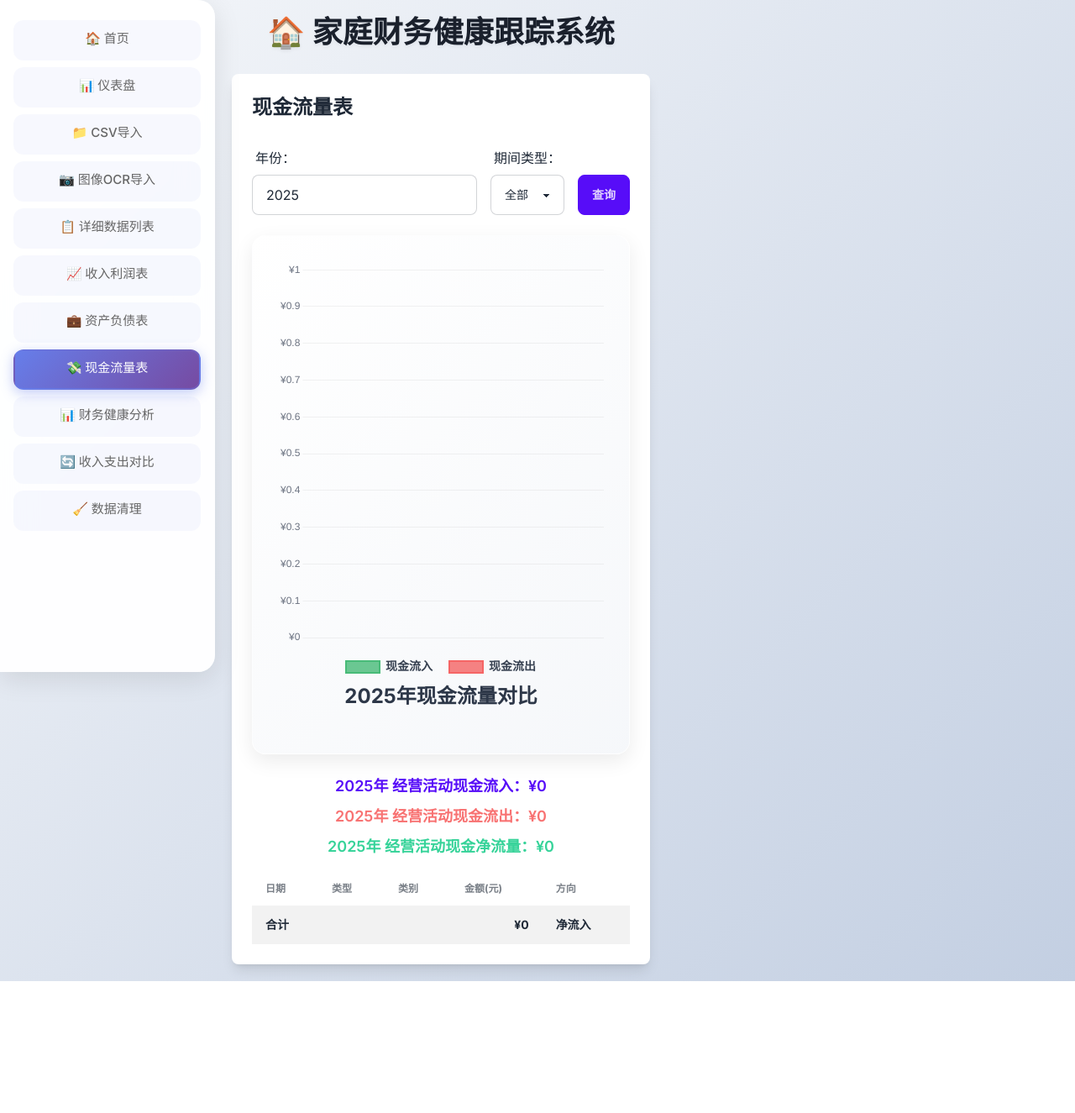
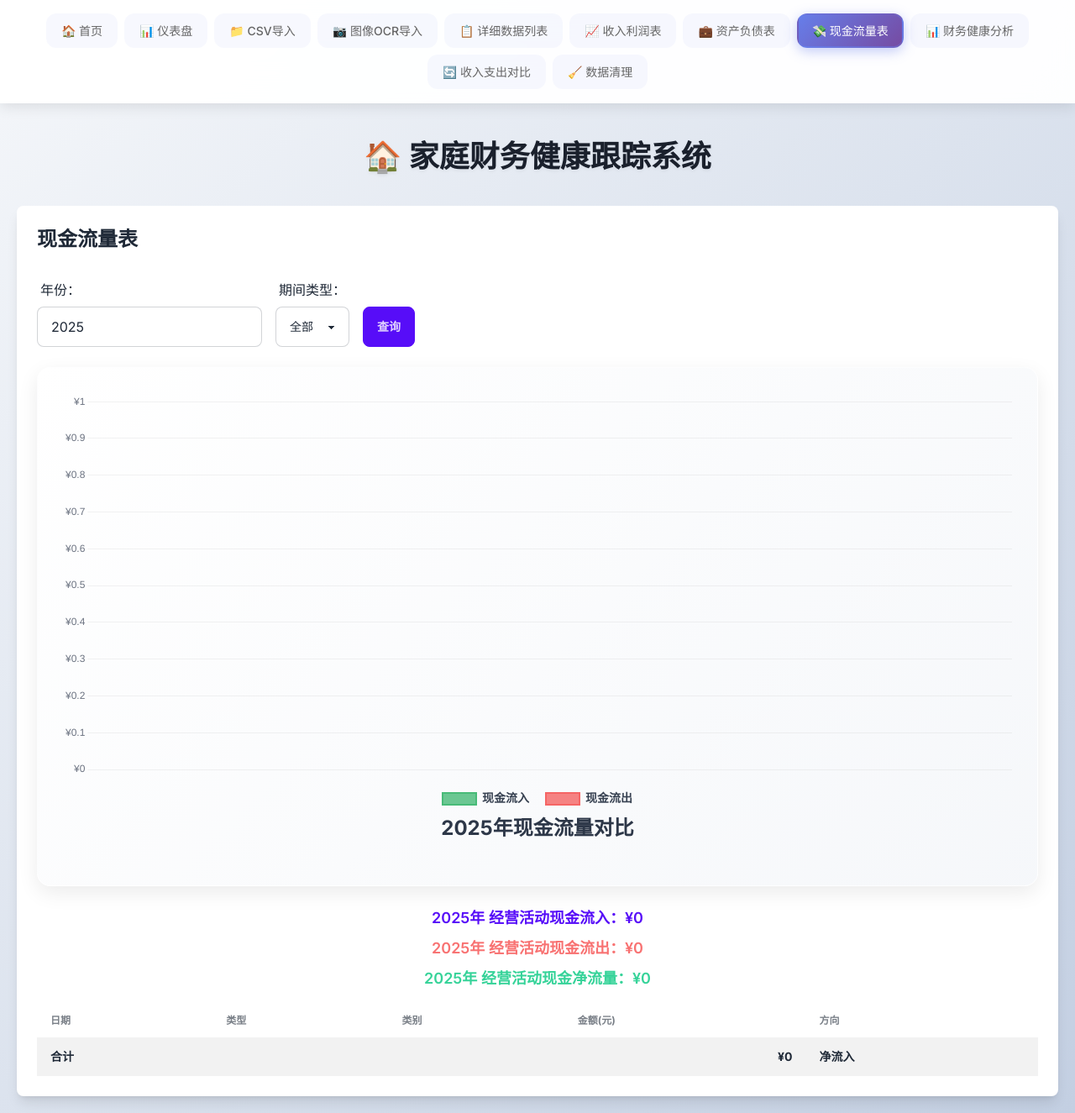
Before and after one commit to lianyibupt/family_finance, a Flask app: page /cash_flow in a window 1280 px wide. Shown: the whole page at 84% size. Before the commit the page ends 1168 px from the top, so only its background shows below. Run offline with Flask 3, Linux system fonts and the light colour scheme; some libraries are stand-ins or nearby versions.

Commit message:
update Sider

```diff
--- a/app/templates/base.html
+++ b/app/templates/base.html
@@ -39,69 +39,79 @@
             padding: 0;
             margin: 0;
             display: flex;
+            flex-direction: column;
         }
 
-        /* 侧边栏样式 */
-        .sidebar {
-            width: 220px;
-            position: relative;
+        /* 顶部导航栏样式 */
+        .header {
+            background: rgba(255, 255, 255, 0.95);
+            backdrop-filter: blur(20px);
+            border-bottom: 1px solid rgba(255, 255, 255, 0.2);
+            box-shadow: 0 4px 16px rgba(0, 0, 0, 0.1);
+            padding: 16px 20px;
+            position: sticky;
+            top: 0;
+            z-index: 100;
         }
 
-        .sidebar .menu-container {
-            background: rgba(255, 255, 255, 0.95);
-            backdrop-filter: blur(20px);
-            border-right: 1px solid rgba(255, 255, 255, 0.2);
-            border-radius: 0 20px 20px 0;
-            box-shadow: 0 8px 32px rgba(0, 0, 0, 0.1);
-            padding: 24px 0;
-            min-height: 100vh;
+        .nav-container {
+            max-width: 100%;
+            margin: 0 auto;
         }
 
-        .sidebar .menu {
-            background: transparent;
-            border-radius: 0;
-            padding: 0 16px;
+        .top-menu {
+            display: flex;
+            flex-wrap: wrap;
+            gap: 8px;
+            justify-content: center;
+            list-style: none;
+            padding: 0;
+            margin: 0;
         }
 
-        .sidebar .menu .menu-item {
-            margin-bottom: 8px;
+        .top-menu .menu-item {
+            margin: 0;
         }
 
-        .sidebar .menu .menu-item a {
-            width: 100%;
+        .top-menu .menu-item a {
             border-radius: 12px;
-            padding: 12px 16px;
+            padding: 8px 16px;
             font-weight: 500;
-            font-size: 15px;
+            font-size: 14px;
             transition: all 0.3s ease;
             border: 2px solid transparent;
+            white-space: nowrap;
+            display: inline-flex;
+            align-items: center;
+            gap: 6px;
         }
 
         /* 非激活状态样式 */
-        .sidebar .menu .menu-item a:not(.active) {
+        .top-menu .menu-item a:not(.active) {
             background: rgba(102, 126, 234, 0.05);
             color: #666;
         }
 
         /* 激活状态样式 */
-        .sidebar .menu .menu-item a.active {
+        .top-menu .menu-item a.active {
             background: linear-gradient(135deg, #667eea 0%, #764ba2 100%);
             color: white;
             border-color: rgba(102, 126, 234, 0.3);
             box-shadow: 0 4px 15px rgba(102, 126, 234, 0.4);
         }
 
-        .sidebar .menu .menu-item a:hover {
-            transform: translateX(4px);
+        .top-menu .menu-item a:hover {
+            transform: translateY(-2px);
             box-shadow: 0 4px 12px rgba(0, 0, 0, 0.15);
         }
 
-        /* 内容区域 */
+        /* 内容区域 - 平铺到整个屏幕 */
         .content {
             flex: 1;
             width: 100%;
             padding: 20px;
             margin: 0;
+            max-width: 100%;
         }
 
         /* 标题 */
@@ -112,67 +122,73 @@
             color: #1a202c;
             margin-bottom: 32px;
             text-shadow: 0 2px 4px rgba(0, 0, 0, 0.05);
+            text-align: center;
         }
 
         /* 响应式设计 */
         @media (max-width: 768px) {
-            .sidebar {
-                width: 100%;
+            .top-menu {
+                justify-content: flex-start;
+                overflow-x: auto;
+                padding-bottom: 8px;
             }
 
-            .sidebar .menu-container {
-                border-radius: 0;
+            .header {
+                padding: 12px 16px;
+            }
+
+            .content {
+                padding: 16px;
             }
         }
     </style>
 </head>
 <body data-theme="familyfinance">
     <div class="main-container">
-        <div class="flex h-full flex-col md:flex-row">
-            <!-- 左侧导航 -->
-            <div class="sidebar w-full md:w-64">
-                <div class="menu-container">
-                    <ul class="menu">
+        <!-- 顶部导航 -->
+        <header class="header">
+            <div class="nav-container">
+                <ul class="top-menu">
                     <li class="menu-item">
-                            <a href="{{ url_for('main.index') }}" class="btn {% if request.endpoint == 'main.index' %}active{% endif %}">🏠 首页</a>
+                        <a href="{{ url_for('main.index') }}" {% if request.endpoint == 'main.index' %}class="active"{% endif %}>🏠 首页</a>
                     </li>
                     <li class="menu-item">
-                            <a href="{{ url_for('main.dashboard') }}" class="btn {% if request.endpoint == 'main.dashboard' %}active{% endif %}">📊 仪表盘</a>
+                        <a href="{{ url_for('main.dashboard') }}" {% if request.endpoint == 'main.dashboard' %}class="active"{% endif %}>📊 仪表盘</a>
                     </li>
                     <li class="menu-item">
-                            <a href="{{ url_for('main.import_data') }}" class="btn {% if request.endpoint == 'main.import_data' %}active{% endif %}">📁 CSV导入</a>
+                        <a href="{{ url_for('main.import_data') }}" {% if request.endpoint == 'main.import_data' %}class="active"{% endif %}>📁 CSV导入</a>
                     </li>
                     <li class="menu-item">
-                            <a href="{{ url_for('main.import_image') }}" class="btn {% if request.endpoint == 'main.import_image' %}active{% endif %}">📷 图像OCR导入</a>
+                        <a href="{{ url_for('main.import_image') }}" {% if request.endpoint == 'main.import_image' %}class="active"{% endif %}>📷 图像OCR导入</a>
                     </li>
                     <li class="menu-item">
-                            <a href="{{ url_for('main.data_list') }}" class="btn {% if request.endpoint == 'main.data_list' %}active{% endif %}">📋 详细数据列表</a>
+                        <a href="{{ url_for('main.data_list') }}" {% if request.endpoint == 'main.data_list' %}class="active"{% endif %}>📋 详细数据列表</a>
                     </li>
                     <li class="menu-item">
-                            <a href="{{ url_for('main.income_statement') }}" class="btn {% if request.endpoint == 'main.income_statement' %}active{% endif %}">📈 收入利润表</a>
+                        <a href="{{ url_for('main.income_statement') }}" {% if request.endpoint == 'main.income_statement' %}class="active"{% endif %}>📈 收入利润表</a>
                     </li>
                     <li class="menu-item">
-                            <a href="{{ url_for('main.balance_sheet') }}" class="btn {% if request.endpoint == 'main.balance_sheet' %}active{% endif %}">💼 资产负债表</a>
+                        <a href="{{ url_for('main.balance_sheet') }}" {% if request.endpoint == 'main.balance_sheet' %}class="active"{% endif %}>💼 资产负债表</a>
                     </li>
                     <li class="menu-item">
-                            <a href="{{ url_for('main.cash_flow') }}" class="btn {% if request.endpoint == 'main.cash_flow' %}active{% endif %}">💸 现金流量表</a>
+                        <a href="{{ url_for('main.cash_flow') }}" {% if request.endpoint == 'main.cash_flow' %}class="active"{% endif %}>💸 现金流量表</a>
                     </li>
                     <li class="menu-item">
-                            <a href="{{ url_for('main.financial_health') }}" class="btn {% if request.endpoint == 'main.financial_health' %}active{% endif %}">📊 财务健康分析</a>
+                        <a href="{{ url_for('main.financial_health') }}" {% if request.endpoint == 'main.financial_health' %}class="active"{% endif %}>📊 财务健康分析</a>
                     </li>
                     <li class="menu-item">
-                            <a href="{{ url_for('main.comparison_chart') }}" class="btn {% if request.endpoint == 'main.comparison_chart' %}active{% endif %}">🔄 收入支出对比</a>
+                        <a href="{{ url_for('main.comparison_chart') }}" {% if request.endpoint == 'main.comparison_chart' %}class="active"{% endif %}>🔄 收入支出对比</a>
                     </li>
                     <li class="menu-item">
-                            <a href="{{ url_for('main.data_cleanup') }}" class="btn {% if request.endpoint == 'main.data_cleanup' %}active{% endif %}">🧹 数据清理</a>
+                        <a href="{{ url_for('main.data_cleanup') }}" {% if request.endpoint == 'main.data_cleanup' %}class="active"{% endif %}>🧹 数据清理</a>
                     </li>
                 </ul>
             </div>
-            </div>
+        </header>
 
-            <!-- 右侧内容 -->
-            <div class="content flex-1">
-                <h1 class="text-center text-3xl font-bold text-gray-800 mb-6">🏠 家庭财务健康跟踪系统</h1>
+        <!-- 主要内容区域 - 平铺到整个屏幕 -->
+        <main class="content">
+            <h1>🏠 家庭财务健康跟踪系统</h1>
 
                 {% with messages = get_flashed_messages(with_categories=true) %}
                     {% if messages %}
@@ -196,8 +212,7 @@
 
                 {% block content %}
                 {% endblock %}
-            </div>
-        </div>
+        </main>
     </div>
 </body>
 </html>
```
Also changed, not shown: README.md. Lines whose indentation alone changed are shown as unchanged.
